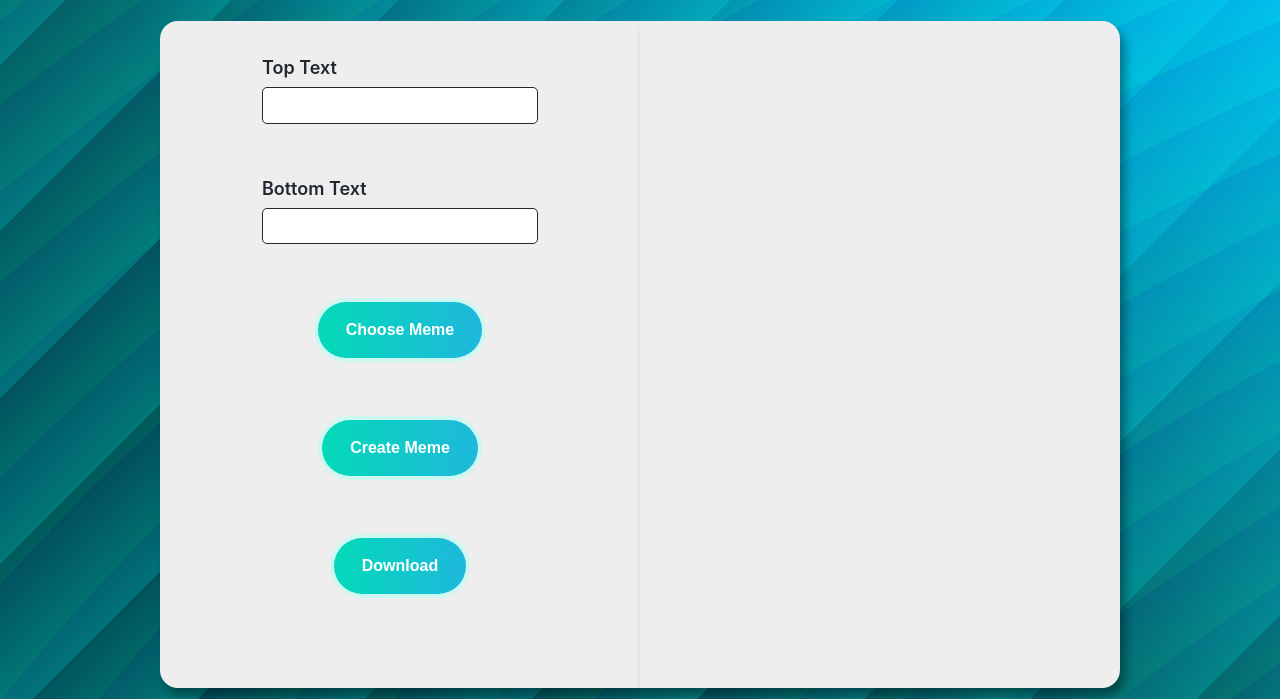
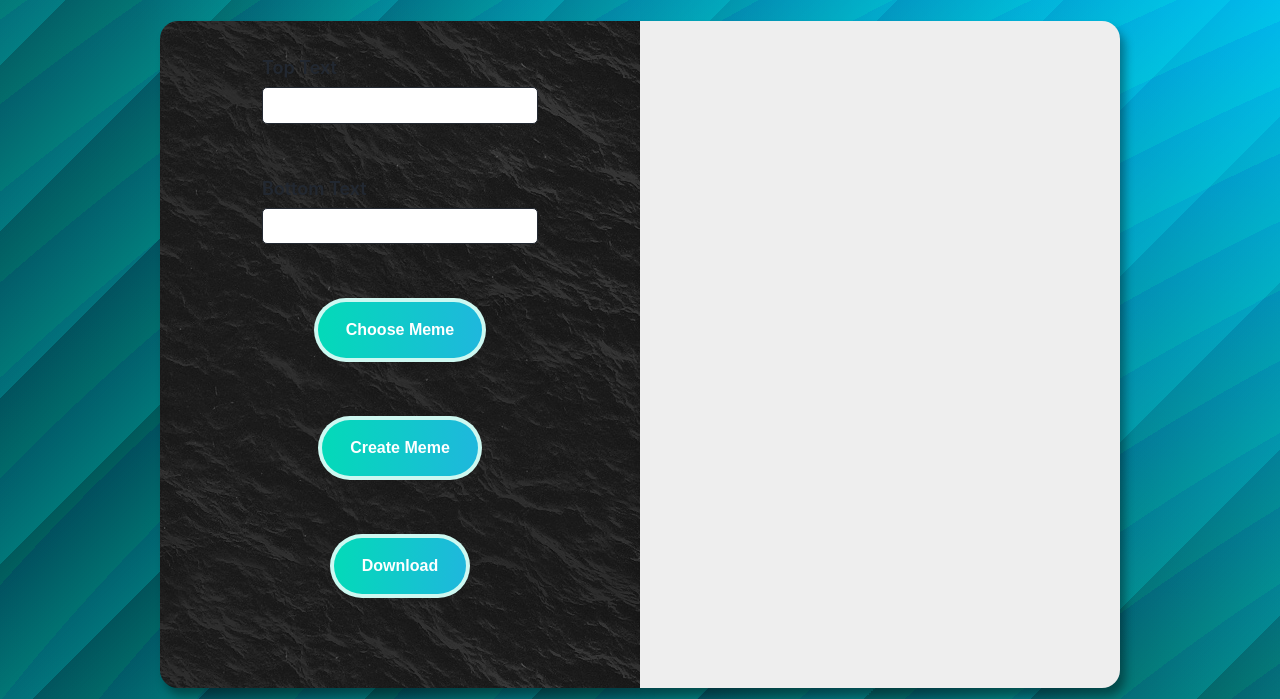
Before and after one commit to Kush614/Meme-Generator-, a React app: page / in a window 1280 px wide. Shown: the part 101-800 px from the top of the page. Built offline with nearby package versions, Linux system fonts and the light colour scheme; no server answers.

Commit message:
Update index.css

```diff
--- a/src/index.css
+++ b/src/index.css
@@ -155,6 +155,7 @@ h1 {
   background-color: #eeeeee;
   border-radius: 1rem 0 0 1rem;
   box-shadow: 0.278rem 0.444rem 0.556rem #0000005c;
+  background-image: url("ocean.jpg");
 }
 
 label {
```
